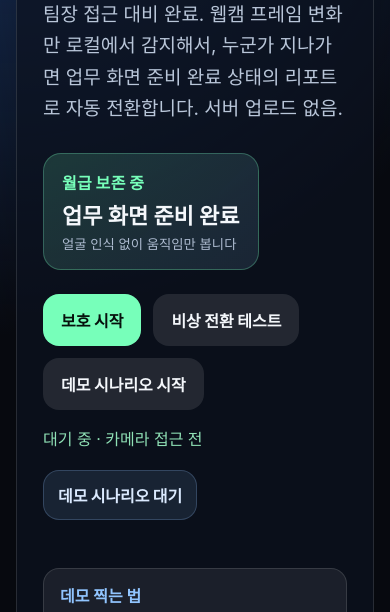
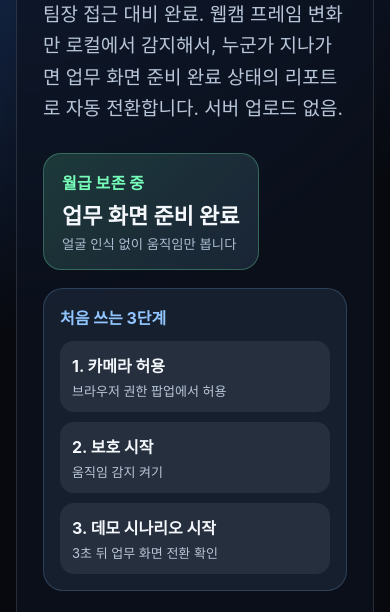
Before and after one commit to 2Eungk/latest-trends-2026, a website: page index.html in a window 390 px wide. Shown: the part 209-821 px from the top of the page. Drawn offline with Linux system fonts and the light colour scheme.

Commit message:
feat: add first run guide

```diff
--- a/index.html
+++ b/index.html
@@ -17,6 +17,14 @@
           <strong>업무 화면 준비 완료</strong>
           <small>얼굴 인식 없이 움직임만 봅니다</small>
         </div>
+        <section id="firstRunGuide" class="first-run-guide" aria-label="처음 쓰는 3단계">
+          <strong>처음 쓰는 3단계</strong>
+          <ol>
+            <li><b>1. 카메라 허용</b><span>브라우저 권한 팝업에서 허용</span></li>
+            <li><b>2. 보호 시작</b><span>움직임 감지 켜기</span></li>
+            <li><b>3. 데모 시나리오 시작</b><span>3초 뒤 업무 화면 전환 확인</span></li>
+          </ol>
+        </section>
         <div class="hero-actions">
           <button id="startButton" class="primary">보호 시작</button>
           <button id="demoButton" class="ghost">비상 전환 테스트</button>
--- a/scripts/check-static-contract.mjs
+++ b/scripts/check-static-contract.mjs
@@ -34,6 +34,11 @@ assert.match(indexHtml, /GitHub 저장소 화면/, 'cover selector should includ
 assert.match(indexHtml, /통계자료 대시보드/, 'cover selector should include a statistics dashboard screen');
 assert.match(indexHtml, /Excel 통계 시트/, 'cover selector should include an Excel-style sheet screen');
 assert.match(indexHtml, /영어 논문 PDF/, 'cover selector should include an English paper screen');
+assert.match(indexHtml, /처음 쓰는 3단계/, 'landing should include first-run guidance for non-README users');
+assert.match(indexHtml, /1\. 카메라 허용/, 'first-run guide should start with camera permission');
+assert.match(indexHtml, /2\. 보호 시작/, 'first-run guide should point to the primary start button');
+assert.match(indexHtml, /3\. 데모 시나리오 시작/, 'first-run guide should point to the showable demo path');
+assert.match(indexHtml, /first-run-guide/, 'first-run guide should have a stable DOM anchor');
 assert.match(indexHtml, /데모 찍는 법/, 'landing should include a short demo-filming guide');
 assert.match(indexHtml, /친구에게 보여줄 때/, 'landing should include friend-beta sharing copy');
 assert.match(indexHtml, /지정 URL 열기/, 'landing should include custom external URL mode');
--- a/styles.css
+++ b/styles.css
@@ -19,6 +19,12 @@ h1 { margin: 0; font-size: clamp(44px, 8vw, 92px); letter-spacing: -0.07em; }
 .hero-status span { color: #77ffba; font-weight: 900; letter-spacing: .02em; }
 .hero-status strong { font-size: 22px; }
 .hero-status small { color: #aebcd1; }
+.first-run-guide { max-width: 780px; margin-top: 18px; padding: 16px; border-radius: 20px; background: rgba(145,197,255,.09); border: 1px solid rgba(145,197,255,.2); }
+.first-run-guide > strong { display: block; margin-bottom: 12px; color: #91c5ff; }
+.first-run-guide ol { display: grid; grid-template-columns: repeat(3, minmax(0, 1fr)); gap: 10px; list-style: none; margin: 0; padding: 0; }
+.first-run-guide li { display: grid; gap: 4px; padding: 12px; border-radius: 14px; background: rgba(255,255,255,.07); }
+.first-run-guide b { color: #f4f7fb; }
+.first-run-guide span { color: #b9c6d9; font-size: 13px; }
 .hero-actions { display: flex; flex-wrap: wrap; gap: 12px; margin-top: 24px; }
 .primary, .ghost { padding: 14px 18px; border-radius: 16px; font-weight: 800; }
 .primary { background: #77ffba; color: #06110c; }
@@ -141,7 +147,7 @@ th { background: #eef3fb; color: #4a5a72; }
 .code-editor span { display: block; }
 
 @media (max-width: 800px) {
-  .controls, .monitor-card, .metrics, .grid, .sheet-grid, .notion-board, .calendar-layout, .stats-cards, .excel-grid, .calendar-events > div { grid-template-columns: 1fr; }
+  .controls, .monitor-card, .metrics, .grid, .sheet-grid, .notion-board, .calendar-layout, .stats-cards, .excel-grid, .calendar-events > div, .first-run-guide ol { grid-template-columns: 1fr; }
   .hero { padding: 26px; }
   .doc-page, .paper-viewer { padding: 34px 24px; min-height: auto; }
   .github-repo nav { flex-wrap: wrap; }
```
